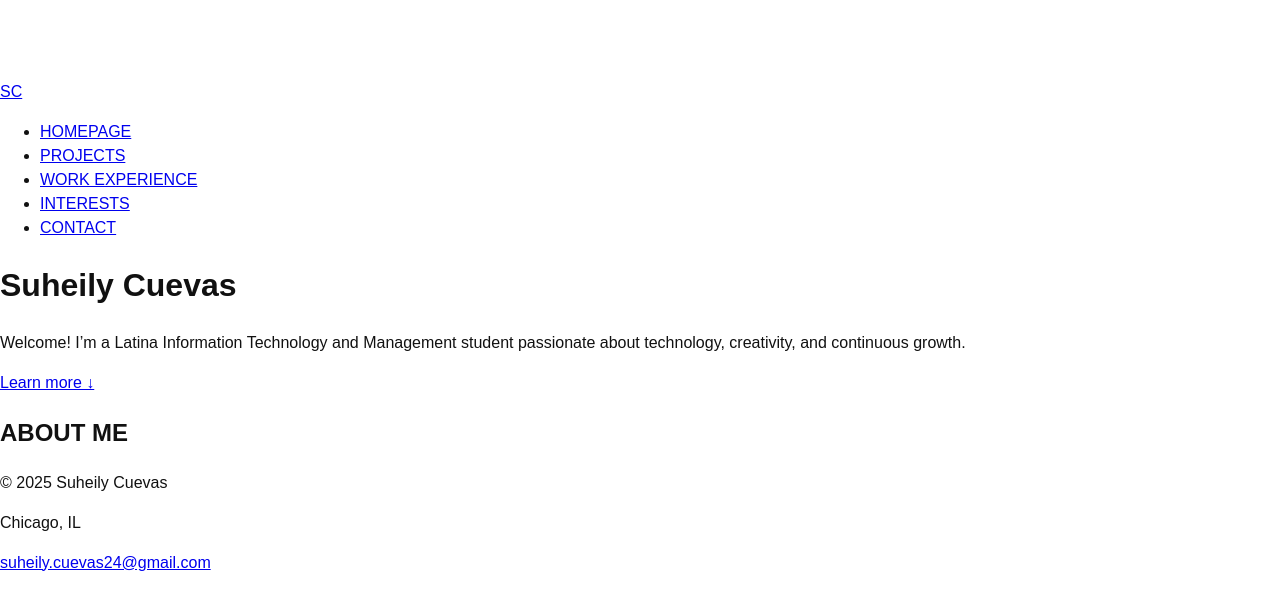
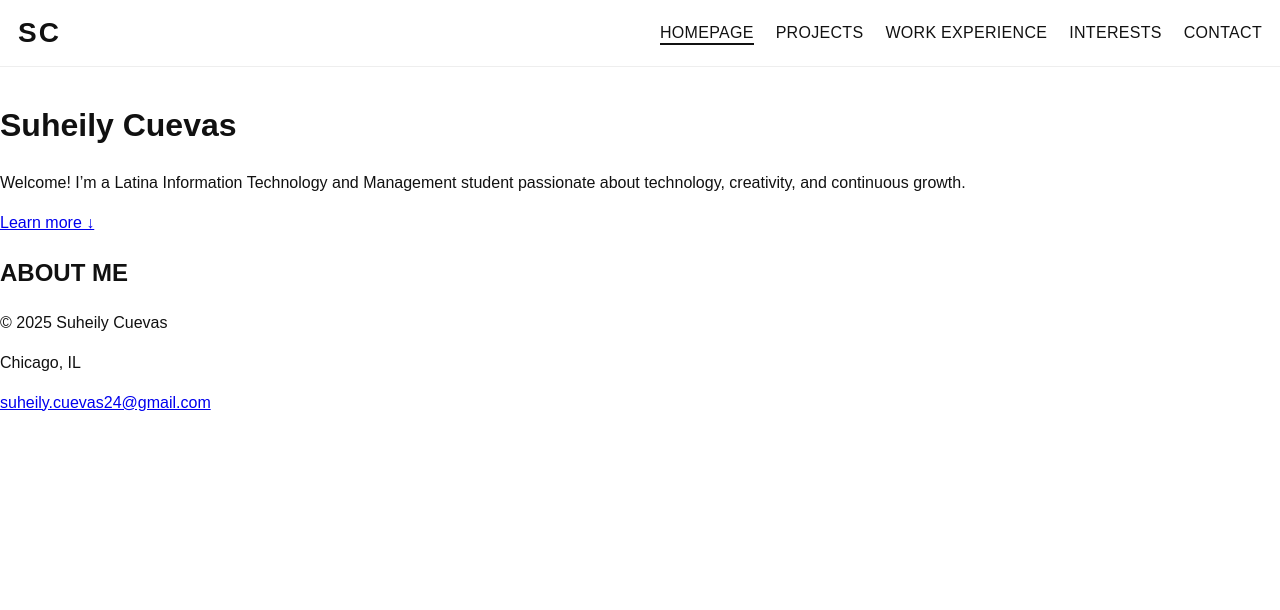
Before and after one commit to scuevas1/Final-Resume, a plain HTML site: page index.html in a window 1280 px wide. Drawn offline with Linux system fonts and the light colour scheme.

Commit message:
Adding in the navbar css and the background image for the page. added that into the images folder.

```diff
--- a/style.css
+++ b/style.css
@@ -21,3 +21,60 @@ img {
   max-width: 100%;
   height: auto;
 }
+
+.navbar {
+  position: fixed;
+  top: 0;
+  left: 0;
+  right: 0;
+  z-index: 1000;
+  background: #fff;
+  border-bottom: 1px solid #eee;
+  display: flex;
+  align-items: center;
+  justify-content: space-between;
+  gap: 16px;
+  padding: 12px 18px;
+}
+
+.initials-logo {
+  text-decoration: none;
+  color: #111;
+  letter-spacing: 2px;
+  font-family: "Yatra One", Arial;
+  font-weight: 600;
+  font-size: 28px;
+  display: inline-block;
+}
+
+.navbar-links ul {
+  list-style: none;
+  margin: 0;
+  padding: 0;
+  display: flex;
+  gap: 22px;
+}
+
+.navbar-links a {
+  text-decoration: none;
+  color: #111111;
+  font-weight: 1.5rem;
+  letter-spacing: .3px;
+  position: relative;
+}
+
+.navbar-links a::after {
+  content: "";
+  position: absolute;
+  left: 0;
+  bottom: -4px;
+  width: 0;
+  height: 2px;
+  background: #111111;
+  transition: width .18s ease;
+}
+
+.navbar-links a:hover::after,
+.navbar-links a.active::after {
+  width: 100%;
+}
```
Also changed, not shown: images/main.jpg (added).
